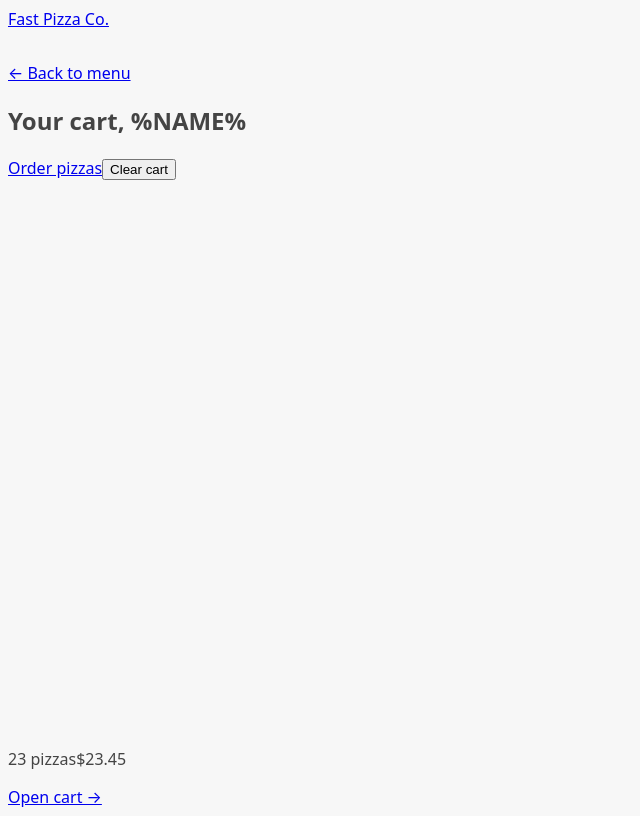
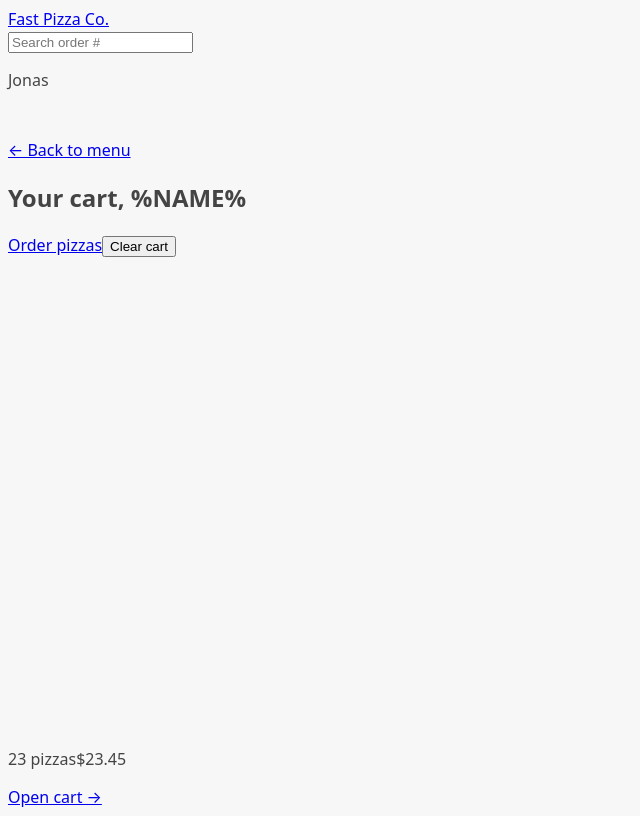
Before and after one commit to Nifemiasaolu/Fast_Pizza, a React (Vite) app: page /cart in a window 1280 px wide. Shown: the whole page, without its empty margins (0-640 px from the left). Built offline with nearby package versions, Linux system fonts and the light colour scheme.

Commit message:
Update: Search Order added to the general page

```diff
--- a/src/UI/Header.jsx
+++ b/src/UI/Header.jsx
@@ -1,9 +1,14 @@
 import { Link } from "react-router-dom"
+import SearchOrder from "../Features/Order/SearchOrder"
 
 function Header() {
   return (
     <header>
       <Link to="/"> Fast Pizza Co.</Link>
+
+      <SearchOrder/>
+
+      <p>Jonas</p>
     </header>
   )
 }
```
